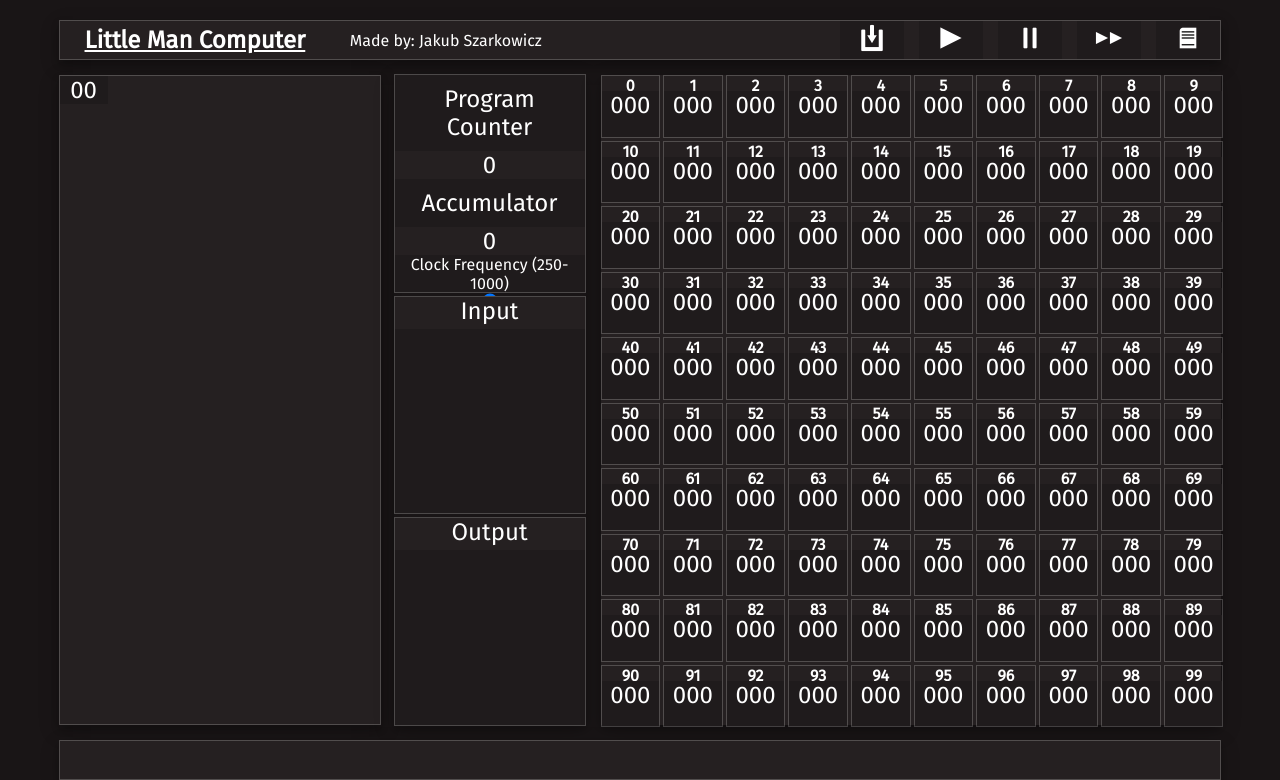
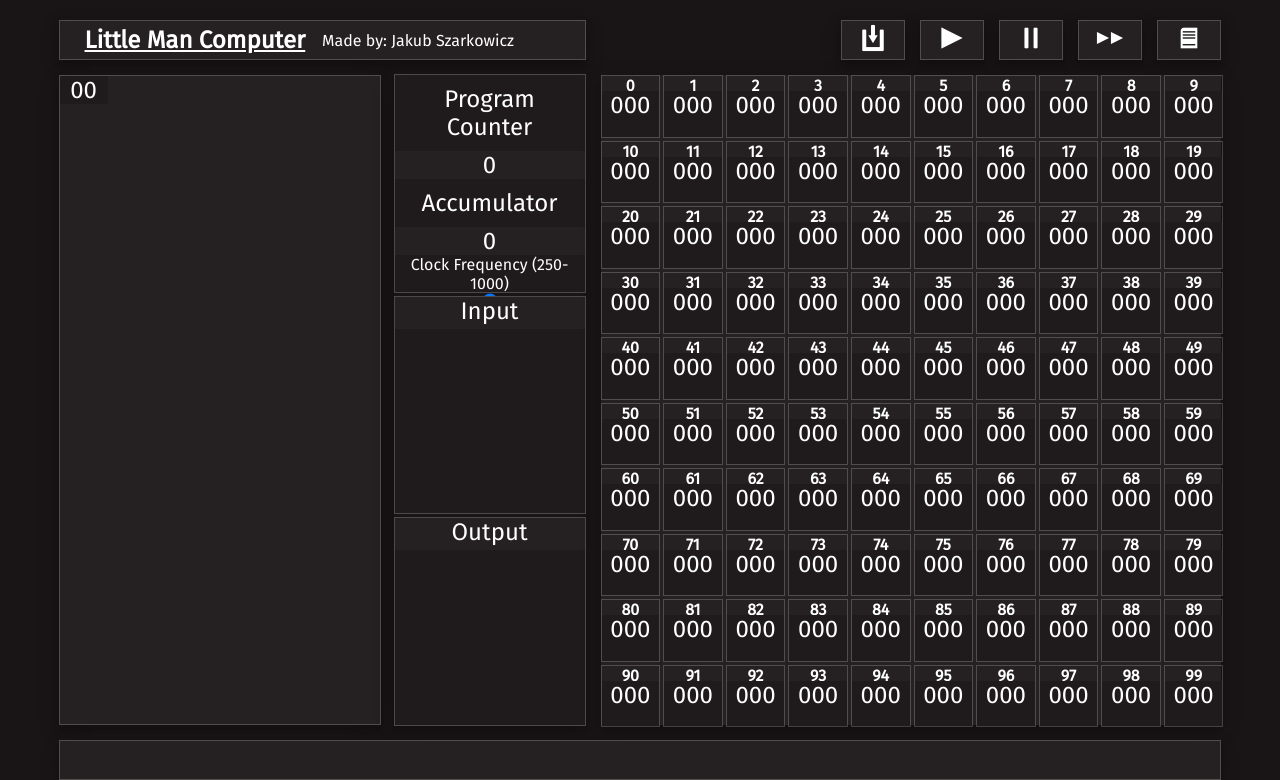
Before and after one commit to JakubSzark/little-man-computer, a plain HTML site: page index.html in a window 1280 px wide. Drawn offline with Linux system fonts and the light colour scheme.

Commit message:
Visual changes to nav

```diff
--- a/css/style.scss
+++ b/css/style.scss
@@ -8,7 +8,6 @@
 $bg-color: #191516;
 
 $defaultFontSize: 1.5rem;
-
 
 @mixin center-flex() {
     display: flex;
@@ -24,19 +23,18 @@
 }
 
 body {
+    width: 100vw;
     height: 100vh;
 
-    @include center-flex();
-    flex-direction: column;
+    display: flex;
+    justify-content: center;
+    align-items: center;
 
     background: $bg-color;
     color: white;
 
     scrollbar-width: thin;
     scrollbar-color: $sectionColor $containerColor;
-
-    margin-left: auto;
-    margin-right: auto;
 }
 
 main
@@ -47,7 +45,7 @@
     height: 95vh;
     gap: 15px;
 
-    section, nav, footer
+    section, nav, footer, #controls button
     {
         background: $sectionColor;
         box-shadow: 0 4px 8px 0 rgba(0, 0, 0, 0.2),
@@ -61,9 +59,9 @@
 
 nav {
     display: grid;
-    grid-template-columns: 25% 25% auto;
+    grid-template-columns: 50% 50%;
     grid-column-start: 1;
-    grid-column-end: 4;
+    grid-column-end: 3;
     border: 1px solid $borderColor;
     background: none;
 
@@ -90,13 +88,17 @@
     justify-content: right;
     background: none;
 
+    grid-column-start: 3;
+    grid-column-end: 4;
+
     button, a {
         width: 50%;
-        background: $containerColor;
+        background: $sectionColor;
         color: white;
         max-width: 64px;
         margin-left: 15px;
         transition: background 0.1s;
+        border: 1px solid $borderColor;
 
         img {
             width: 32px;
@@ -144,7 +146,7 @@
     padding-left: 10px;
 
     &:hover, &:focus {
-        background: $sectionColor;
+        background: $containerColor;
     }
 }
 
```
Also changed, not shown: index.html (+1 -1 lines), css/style.css, 1 other file.
